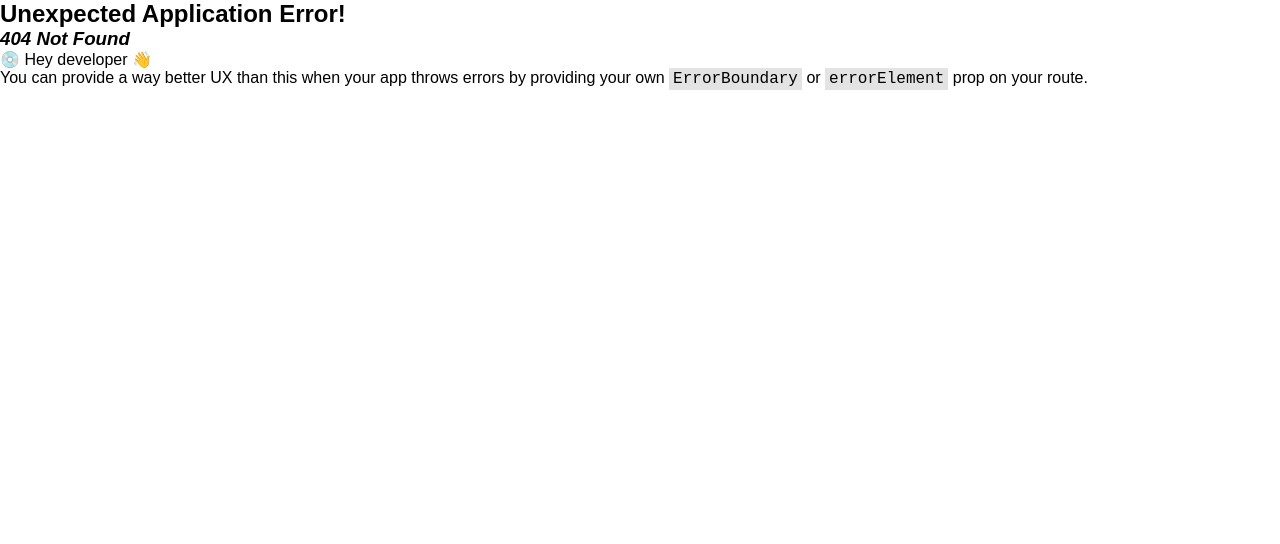
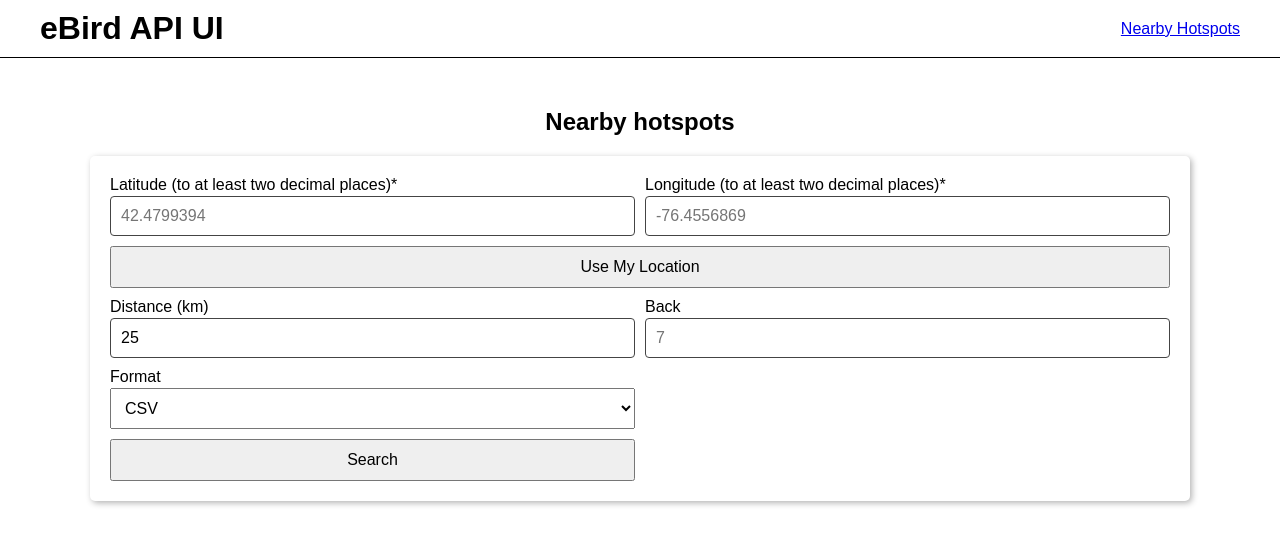
Before and after one commit to Fimbelowski/ebird-api-ui, a React (Vite) app: page /nearby-hotspots in a window 1280 px wide. Before the commit this address had no page. Shown: the top 544 px of the page. Built offline with nearby package versions, Linux system fonts and the light colour scheme.

Commit message:
Refactor Geo -> Nearby Hotspots

```diff
--- a/src/components/Nav.tsx
+++ b/src/components/Nav.tsx
@@ -5,7 +5,7 @@
     <nav className="nav">
       <menu className="nav__menu">
         <li>
-          <Link to="/geo">Nearby Hotspots</Link>
+          <Link to="/nearby-hotspots">Nearby Hotspots</Link>
         </li>
       </menu>
     </nav>
--- a/src/pages/ref/hotspot/Geo.tsx
+++ b/src/pages/ref/hotspot/NearbyHotspots.tsx
@@ -17,7 +17,7 @@
 import type TableHeader from '../../../types/TableHeader';
 import useEbirdApi from '../../../utilities/useEbirdApi';
 
-export default function Geo() {
+export default function NearbyHotspots() {
   const [back, setBack] = useState('');
   const [distance, setDistance] = useState('25');
   const [format, setFormat] = useState<'csv' | 'json'>('csv');
@@ -257,7 +257,7 @@
 
   return (
     <BasePage
-      className="geo"
+      className="nearby-hotspots"
       title="Nearby hotspots"
     >
       <Form onSubmit={getNearbyHotspots}>
@@ -284,22 +284,24 @@
           value={longitude}
         />
         <Button
-          className="geo__get-user-position"
+          className="nearby-hotspots__get-user-position"
           label="Use My Location"
           loading={loading()}
           onClick={getUserPosition}
           type="button"
         />
         {loadingPosition ? (
-          <p className="geo__loading-position">Getting position...</p>
+          <p className="nearby-hotspots__loading-position">
+            Getting position...
+          </p>
         ) : null}
         {showPositionError ? (
-          <p className="geo__position-error">
+          <p className="nearby-hotspots__position-error">
             Unable to get location. Please check permissions and try again.
           </p>
         ) : null}
         <NumberInput
-          className="geo__distance-input"
+          className="nearby-hotspots__distance-input"
           id="distance"
           label="Distance (km)"
           loading={loading()}
@@ -310,7 +312,7 @@
           value={distance}
         />
         <NumberInput
-          className="geo__back-input"
+          className="nearby-hotspots__back-input"
           id="back"
           label="Back"
           loading={loading()}
@@ -330,7 +332,7 @@
           value={format}
         />
         <Button
-          className="geo__submit"
+          className="nearby-hotspots__submit"
           label="Search"
           loading={loading()}
           type="submit"
@@ -338,7 +340,7 @@
       </Form>
       {loadingResults ? <p>Loading...</p> : null}
       {showResults() ? (
-        <div className="geo__results">
+        <div className="nearby-hotspots__results">
           <Details summary="Raw Response">{rawResponse}</Details>
           <Details summary="Detailed Table">
             <Table<EbirdHotspot>
--- a/src/routes.tsx
+++ b/src/routes.tsx
@@ -1,6 +1,6 @@
 import { type RouteObject } from 'react-router-dom';
 import Root from './pages/Root';
-import Geo from './pages/ref/hotspot/Geo';
+import NearbyHotspots from './pages/ref/hotspot/NearbyHotspots';
 
 const ROUTES: RouteObject[] = [
   {
@@ -8,8 +8,8 @@
     element: <Root />,
     children: [
       {
-        path: 'geo',
-        element: <Geo />,
+        path: 'nearby-hotspots',
+        element: <NearbyHotspots />,
       },
     ],
   },
--- a/src/sass/layout/_Geo.scss
+++ b/src/sass/layout/_NearbyHotspots.scss
@@ -1,4 +1,4 @@
-.geo {
+.nearby-hotspots {
   &__get-user-position {
     grid-column: 1 / -1;
   }
--- a/src/sass/main.scss
+++ b/src/sass/main.scss
@@ -4,9 +4,9 @@
 @import 'base/typography';
 
 @import 'layout/BasePage';
-@import 'layout/Geo';
 @import 'layout/Header';
 @import 'layout/Nav';
+@import 'layout/NearbyHotspots';
 
 @import 'components/BaseInput';
 @import 'components/Button';
```
